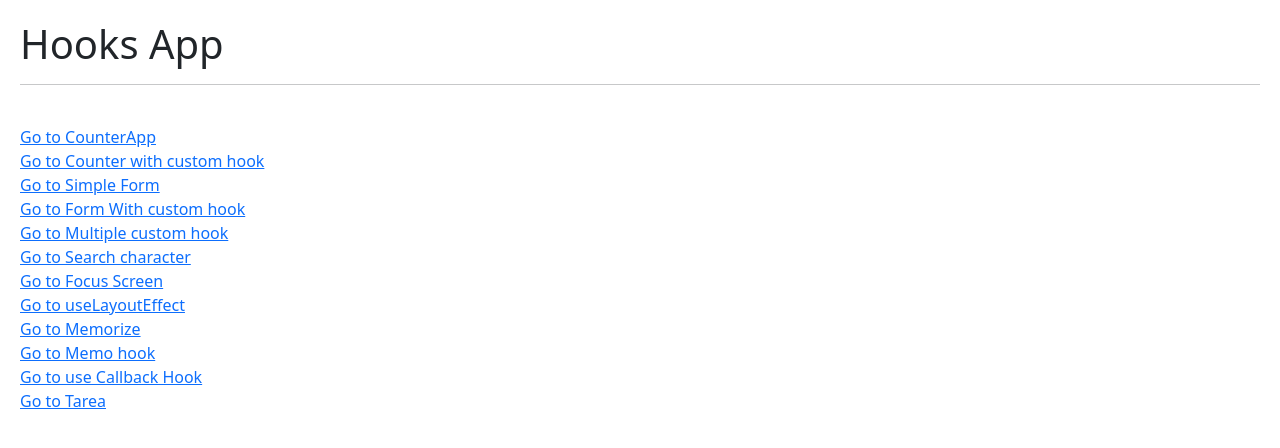
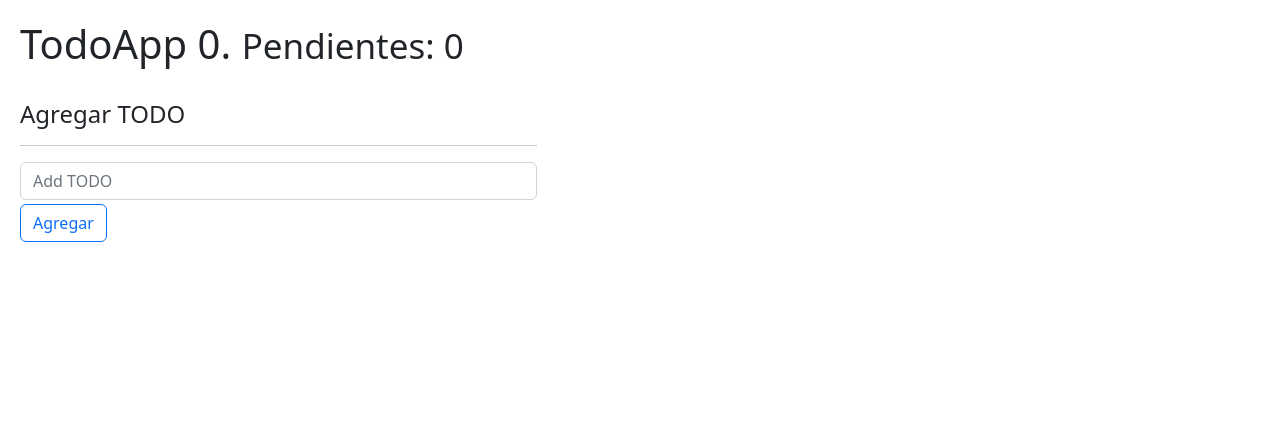
Before and after one commit to silviajcn/05-React-TodoListApp, a React (Vite) app: page / in a window 1280 px wide. Shown: the top 448 px of the page. Built offline with nearby package versions, Linux system fonts and the light colour scheme.

Commit message:
useReducer/ TodoApp

```diff
--- /dev/null
+++ b/src/00-todoApp/TodoApp.jsx
@@ -0,0 +1,37 @@
+import TodoAdd from './components/TodoAdd';
+import TodoList from './components/TodoList';
+import { useTodo } from './hooks/useTodo';
+
+const TodoApp = () => {
+
+    const { todos, handleNewTodo, handleDeleteTodo, handleToggleTodo, todosCount, pendingTodosCount} = useTodo();
+
+    return (
+        <>
+            <h1>TodoApp {todosCount}. <small>Pendientes: {pendingTodosCount}</small></h1>
+            <br />
+
+            <div>
+                <div className='col-5'>
+                    <h4>Agregar TODO</h4>
+                    <hr />
+
+                    <TodoAdd
+                        onNewTodo={handleNewTodo}
+                    />
+                </div>
+
+                <div className='col-7'>
+                    <TodoList
+                        todos={todos}
+                        onDeleteTodo={handleDeleteTodo}
+                        onToggleTodo={handleToggleTodo}
+                    />
+                </div>
+            </div>
+
+        </>
+    )
+};
+
+export default TodoApp;
--- /dev/null
+++ b/src/00-todoApp/components/TodoAdd.jsx
@@ -0,0 +1,49 @@
+import { useForm } from '../../hooks/useForm';
+
+const current = new Date();
+const date = `${current.getDate()}/${current.getMonth()+1}/${current.getFullYear()}`;
+
+const TodoAdd = ({ onNewTodo }) => {
+
+    const { formState, onInputChange, onResetForm, description } = useForm({
+        description: "",
+    });
+
+    const onFormSubmit = (e) => {
+        e.preventDefault();
+
+        if (description.length <= 1) return;
+
+        const newTodo = {
+            id: new Date().getTime(),
+            description: description,
+            date: date,
+            done: false
+        }
+
+        onNewTodo(newTodo);
+        onResetForm();
+    }
+
+    return (
+        <form onSubmit={onFormSubmit}>
+            <input
+                type='text'
+                placeholder="Add TODO"
+                className='form-control'
+                value={description}
+                name='description'
+                onChange={onInputChange}
+            />
+
+            <button
+                type='submit'
+                className='btn btn-outline-primary mt-1'
+            >
+                Agregar
+            </button>
+        </form>
+    )
+};
+
+export default TodoAdd;
--- /dev/null
+++ b/src/00-todoApp/components/TodoItem.jsx
@@ -0,0 +1,33 @@
+import PropTypes from 'prop-types';
+
+const TodoItem = ({todo, onDeleteTodo, onToggleTodo}) => {
+    return (
+        <li className='list-group-item d-flex justify-content-between'>
+            <span
+                className={`align-self-center ${(todo.done) ? 'text-decoration-line-through' : ''}`}
+                onClick={() => onToggleTodo(todo.id)}
+            >
+                {todo.description}
+            </span>
+
+            <button
+                className='btn btn-danger'
+                onClick={() => onDeleteTodo(todo.id)}
+            >
+                Delete
+            </button>
+        </li>
+    )
+};
+
+export default TodoItem;
+
+TodoItem.propTypes = {
+    todo: PropTypes.object.isRequired,
+    onDeleteTodo: PropTypes.func.isRequired,
+    onToggleTodo:PropTypes.func.isRequired
+}
+
+TodoItem.defaultProps = {
+    todo: {},
+}
--- /dev/null
+++ b/src/00-todoApp/components/TodoList.jsx
@@ -0,0 +1,32 @@
+import PropTypes from 'prop-types';
+import TodoItem from './TodoItem';
+
+const TodoList = ({todos, onDeleteTodo, onToggleTodo}) => {
+
+    return (
+        <ul className='list-group'>
+            {
+                todos.map(todo => (
+                    <TodoItem
+                        key={todo.id}
+                        todo={todo}
+                        onDeleteTodo={onDeleteTodo}
+                        onToggleTodo={onToggleTodo}
+                    />
+                ))
+            }
+        </ul>
+    )
+};
+
+export default TodoList;
+
+TodoList.propTypes = {
+    todos: PropTypes.array.isRequired,
+    onDeleteTodo: PropTypes.func.isRequired,
+    onToggleTodo:PropTypes.func.isRequired
+}
+
+TodoList.defaultProps = {
+    todos: [],
+}
--- /dev/null
+++ b/src/00-todoApp/hooks/useTodo.js
@@ -0,0 +1,58 @@
+import { useEffect, useReducer } from 'react';
+import { todoReducer } from '../todoReducer';
+
+const init = () => {
+    return JSON.parse(localStorage.getItem('todos')) || [];
+}
+
+export const useTodo = () => {
+
+    const [todos, dispatch] = useReducer(todoReducer, [], init);
+
+    useEffect(() => {
+        localStorage.setItem('todos', JSON.stringify(todos));
+
+    }, [todos]);
+
+    const handleNewTodo = (todo) => {
+        const action = {
+            type: '[TODO] Add Todo',
+            payload: todo
+        }
+
+        dispatch(action);
+    }
+
+    const handleDeleteTodo = (id) => {
+        dispatch({
+            type: '[TODO] Remove Todo',
+            payload: id
+        });
+    }
+
+    const handleToggleTodo = (id) => {
+        dispatch({
+            type: '[TODO] Toggle Todo',
+            payload: id
+        });
+    }
+
+    // const todosCount = () => {
+    //     const count = todos.length;
+
+    //     return count;
+    // }
+
+    const pendingTodosCount = () => {
+
+    }
+
+    return {
+        todos,
+        handleNewTodo,
+        handleDeleteTodo,
+        handleToggleTodo,
+        todosCount: todos.length,
+        pendingTodosCount: todos.filter(todo => !todo.done).length
+    }
+}
--- /dev/null
+++ b/src/00-todoApp/todoReducer.js
@@ -0,0 +1,27 @@
+
+export const todoReducer = (initialState = [], action) => {
+
+    switch (action.type) {
+        case '[TODO] Add Todo':
+            return [...initialState, action.payload];
+
+        case '[TODO] Remove Todo':
+            return initialState.filter(todo => todo.id !== action.payload);
+
+        case '[TODO] Toggle Todo':
+            return initialState.map(todo => {
+
+                if (todo.id === action.payload) {
+                    return {
+                        ...todo,
+                        done: !todo.done
+                    }
+                }
+
+                return todo;
+            })
+
+        default:
+            return initialState;
+    }
+}
--- a/src/main.jsx
+++ b/src/main.jsx
@@ -3,6 +3,8 @@ import ReactDOM from 'react-dom/client';
 import { BrowserRouter } from 'react-router-dom';
 import HooksApp from './HooksApp';
 import './index.css';
+
+//import './08-useReducer/intro-reducer';
 
 ReactDOM.createRoot(document.getElementById('root')).render(
   <React.StrictMode>
--- a/src/routers/AppRouter.jsx
+++ b/src/routers/AppRouter.jsx
@@ -1,5 +1,6 @@
 import { Routes, Route, Navigate } from 'react-router-dom';
 // import { Footer, Header } from '../components';
+import TodoApp from '../00-todoApp/TodoApp';
 import { Home } from '../pages';
 import { CounterApp, CounterWithCustomHook } from '../01-useState';
 import { FormWithCustomHook, SimpleForm } from '../02-useEffect';
@@ -16,7 +17,9 @@ const AppRouter = () => {
 
             <Routes>
 
-                <Route path='/' element={<Home />} />
+                <Route path='/' element={<TodoApp />} />
+
+                <Route path='/hooks' element={<Home />} />
 
                 <Route path='/counter' element={<CounterApp />} />
 
```
Also changed, not shown: src/08-useReducer/intro-reducer.js (added, +32 -0 lines).
